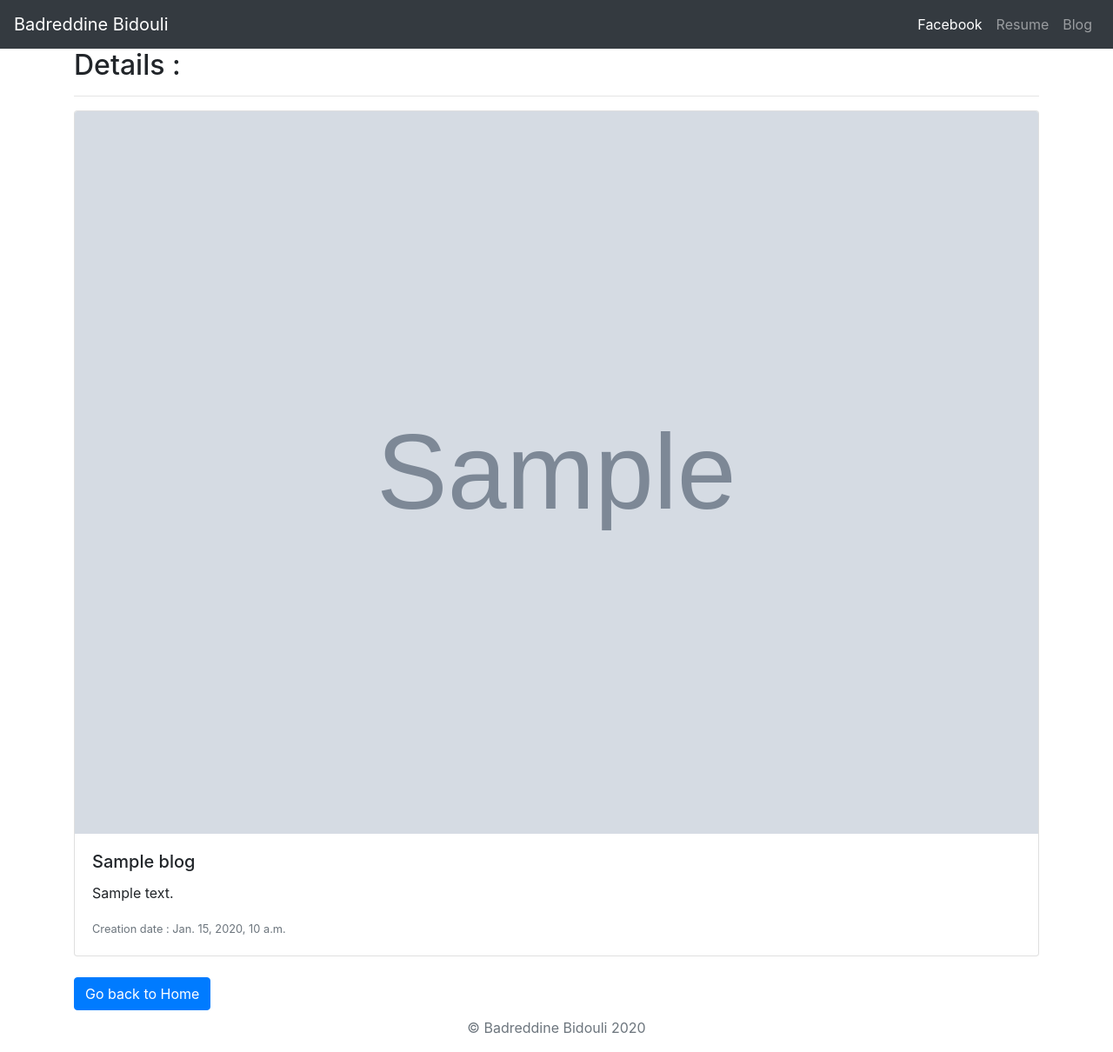
After one commit to BadrBd/portfolioproject, a Django app: template blog/templates/blog/blog-detail.html in a window 1280 px wide. The commit adds this page. Shown: the whole page at 87% size. Run offline with Django 3.2, Linux system fonts and the light colour scheme; the template is opened without the code that fills it: most values are stand-ins (such as "Sample title", 1, 10 or a date in 2020); grey boxes marked "Sample" are stand-in pictures; data that the repository does not hold is empty; some libraries are stand-ins or nearby versions.

Commit message:
blog detail created

```diff
--- /dev/null
+++ b/blog/templates/blog/blog-detail.html
@@ -0,0 +1,24 @@
+{% include 'header.html' %}
+
+<div class="container">
+
+
+<h2>Details : </h2><hr/>
+
+
+	<div class="card mb-3">
+		<img class="card-img-top" src="{{blog.image.url}}" alt="Card image cap">
+		<div class="card-body">
+			<h5 class="card-title">{{blog.title}}</h5>
+			<p class="card-text">{{blog.body}}</p>
+			<p class="card-text"><small class="text-muted">Creation date : {{blog.pub_date}}</small></p>
+		</div>
+	</div>
+<a href="../" class="btn btn-primary my-2">Go back to Home</a>
+
+
+
+
+
+</div>
+{% include 'footer.html' %}
--- /dev/null
+++ b/blog/urls.py
@@ -0,0 +1,12 @@
+from django.contrib import admin
+from django.urls import path
+from .views import Blogs, blog_detail
+
+
+
+urlpatterns = [
+    path('', Blogs, name='blog'),
+    path('detail/<int:id>', blog_detail, name='blog-detail'),
+
+
+]
--- a/portfolio/settings.py
+++ b/portfolio/settings.py
@@ -57,7 +57,7 @@ ROOT_URLCONF = 'portfolio.urls'
 TEMPLATES = [
     {
         'BACKEND': 'django.template.backends.django.DjangoTemplates',
-        'DIRS': [],
+        'DIRS': [os.path.join(BASE_DIR, "templates")],
         'APP_DIRS': True,
         'OPTIONS': {
             'context_processors': [
--- a/portfolio/urls.py
+++ b/portfolio/urls.py
@@ -20,6 +20,7 @@ from django.conf.urls.static import static
 
 urlpatterns = [
     path('admin/', admin.site.urls),
-    path('', include('jobs.urls'))
+    path('', include('jobs.urls')),
+    path('blog/', include('blog.urls'))
 
 ] + static(settings.MEDIA_URL, document_root=settings.MEDIA_ROOT)
--- /dev/null
+++ b/templates/footer.html
@@ -0,0 +1,9 @@
+<footer class="text-muted">
+  <div class="container text-center">
+    <p> &copy; Badreddine Bidouli {% now "Y" %}</p>
+  </div>
+</footer>
+<script src="https://code.jquery.com/jquery-3.3.1.slim.min.js" integrity="sha384-q8i/X+965DzO0rT7abK41JStQIAqVgRVzpbzo5smXKp4YfRvH+8abtTE1Pi6jizo" crossorigin="anonymous"></script>
+<script src="https://cdnjs.cloudflare.com/ajax/libs/popper.js/1.14.7/umd/popper.min.js" integrity="sha384-UO2eT0CpHqdSJQ6hJty5KVphtPhzWj9WO1clHTMGa3JDZwrnQq4sF86dIHNDz0W1" crossorigin="anonymous"></script>
+<script src="https://stackpath.bootstrapcdn.com/bootstrap/4.3.1/js/bootstrap.min.js" integrity="sha384-JjSmVgyd0p3pXB1rRibZUAYoIIy6OrQ6VrjIEaFf/nJGzIxFDsf4x0xIM+B07jRM" crossorigin="anonymous"></script></body>
+</html>
--- /dev/null
+++ b/templates/header.html
@@ -0,0 +1,63 @@
+<!doctype html>
+<html lang="en">
+  <head>
+    <meta charset="utf-8">
+    <meta name="viewport" content="width=device-width, initial-scale=1, shrink-to-fit=no">
+    <meta name="description" content="">
+    <meta name="author" content="Mark Otto, Jacob Thornton, and Bootstrap contributors">
+    <meta name="generator" content="Jekyll v4.1.1">
+    <title>Album example · Bootstrap</title>
+
+    <link rel="canonical" href="https://getbootstrap.com/docs/4.5/examples/album/">
+
+    <!-- Bootstrap core CSS -->
+<link rel="stylesheet" href="https://stackpath.bootstrapcdn.com/bootstrap/4.3.1/css/bootstrap.min.css" integrity="sha384-ggOyR0iXCbMQv3Xipma34MD+dH/1fQ784/j6cY/iJTQUOhcWr7x9JvoRxT2MZw1T" crossorigin="anonymous">
+
+    <!-- Favicons -->
+<link rel="apple-touch-icon" href="/docs/4.5/assets/img/favicons/apple-touch-icon.png" sizes="180x180">
+<link rel="icon" href="/docs/4.5/assets/img/favicons/favicon-32x32.png" sizes="32x32" type="image/png">
+<link rel="icon" href="/docs/4.5/assets/img/favicons/favicon-16x16.png" sizes="16x16" type="image/png">
+<link rel="manifest" href="/docs/4.5/assets/img/favicons/manifest.json">
+<link rel="mask-icon" href="/docs/4.5/assets/img/favicons/safari-pinned-tab.svg" color="#563d7c">
+<link rel="icon" href="/docs/4.5/assets/img/favicons/favicon.ico">
+<meta name="msapplication-config" content="/docs/4.5/assets/img/favicons/browserconfig.xml">
+<meta name="theme-color" content="#563d7c">
+
+
+    <style>
+      .bd-placeholder-img {
+        font-size: 1.125rem;
+        text-anchor: middle;
+        -webkit-user-select: none;
+        -moz-user-select: none;
+        -ms-user-select: none;
+        user-select: none;
+      }
+
+      @media (min-width: 768px) {
+        .bd-placeholder-img-lg {
+          font-size: 3.5rem;
+        }
+      }
+    </style>
+    <!-- Custom styles for this template -->
+    <link href="album.css" rel="stylesheet">
+  </head>
+  <body>
+    <header>
+    	<nav class="navbar navbar-expand-lg navbar-dark bg-dark">
+    		<a class="navbar-brand" href="#">Badreddine Bidouli</a>
+    		<button class="navbar-toggler" type="button" data-toggle="collapse" data-target="#navbarNavAltMarkup" aria-controls="navbarNavAltMarkup" aria-expanded="false" aria-label="Toggle navigation">
+    			<span class="navbar-toggler-icon"></span>
+    		</button>
+    		<div class="collapse navbar-collapse" id="navbarNavAltMarkup">
+    			<div class="navbar-nav ml-auto">
+    				<a class="nav-item nav-link active" href="#">Facebook</a>
+    				<a class="nav-item nav-link" href="#">Resume</a>
+    				<a class="nav-item nav-link" href="#">Blog</a>
+
+    			</div>
+    		</div>
+    	</nav>
+
+	</header>
```
Also changed, not shown: blog/templates/blog/blog.html (added, +40 -0 lines), blog/views.py (+17 -0 lines), jobs/templates/jobs/home.html (+3 -72 lines).
